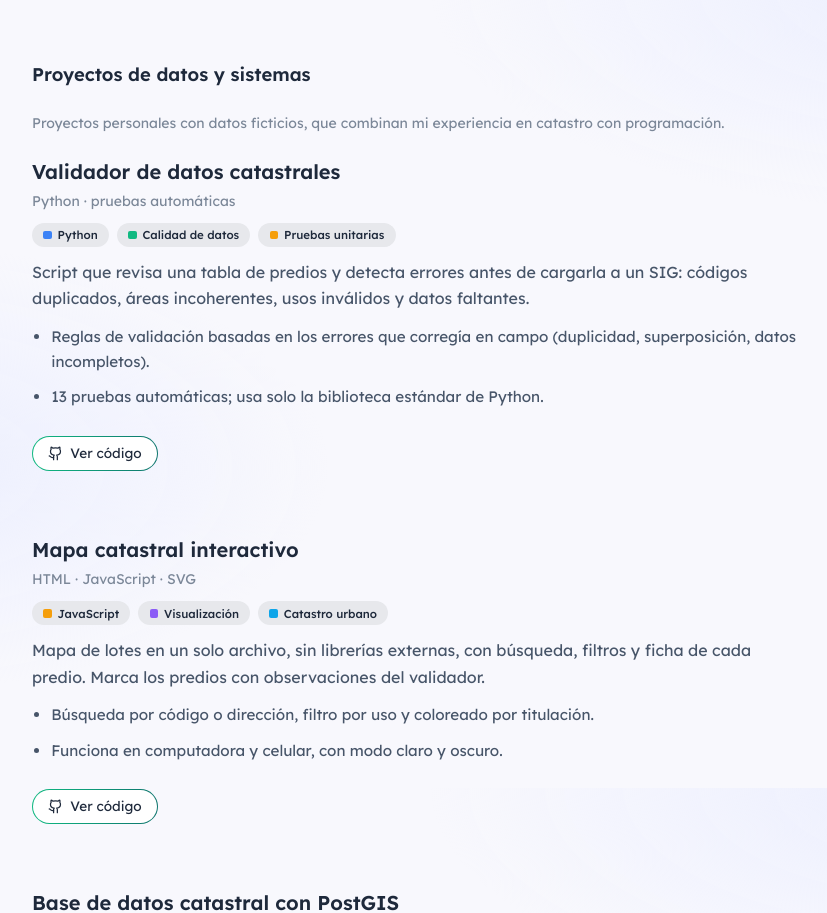
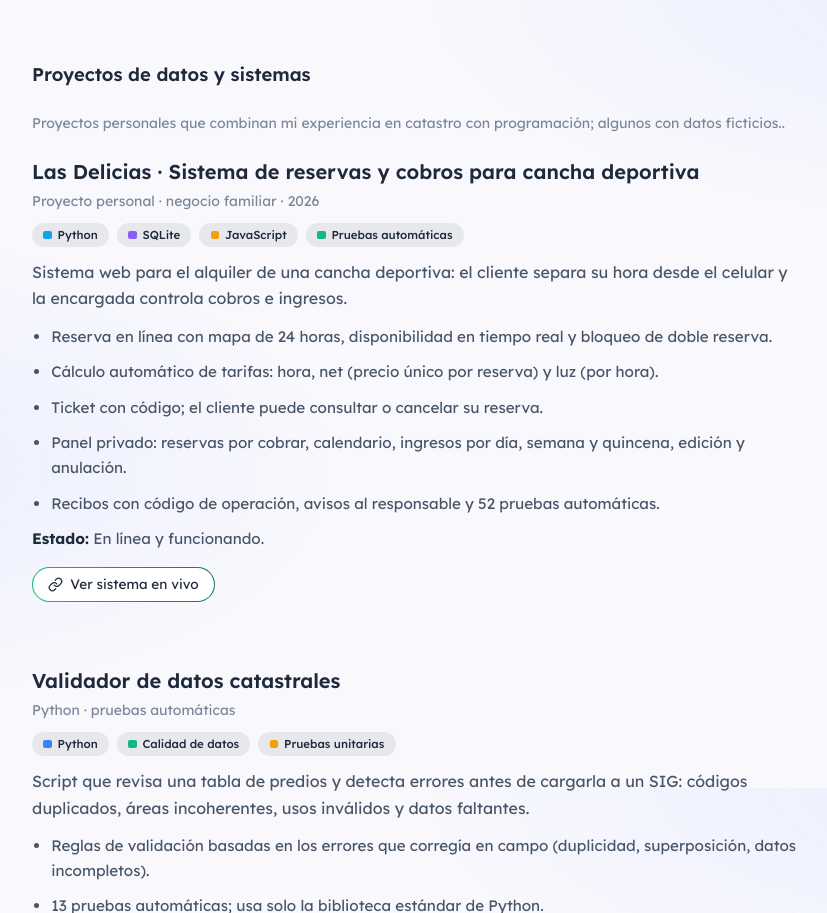
Before and after one commit to cifuentes8/portafolio, a plain HTML site: page index.html in a window 1280 px wide. Shown: the part 5612-6525 px from the top of the page, without its empty margins (120-947 px from the left). Drawn offline with nearby package versions, Linux system fonts and the light colour scheme.

Commit message:
Update index.html

```diff
--- a/index.html
+++ b/index.html
@@ -446,7 +446,25 @@
 
         <div class="max-w-3xl">
           <h3 class="h3">Proyectos de datos y sistemas</h3>
-          <p class="muted text-sm mb-6">Proyectos personales con datos ficticios, que combinan mi experiencia en catastro con programación.</p>
+          <p class="muted text-sm mb-6">Proyectos personales que combinan mi experiencia en catastro con programación; algunos con datos ficticios..</p>
+          <article class="proj reveal">
+  <h4>Las Delicias · Sistema de reservas y cobros para cancha deportiva</h4>
+  <p class="muted text-sm mt-1">Proyecto personal · negocio familiar · 2026</p>
+  <div class="flex flex-wrap gap-2 my-3">
+    <span class="chip"><i style="background:#0ea5e9"></i>Python</span><span class="chip"><i style="background:#8b5cf6"></i>SQLite</span>
+    <span class="chip"><i style="background:#f59e0b"></i>JavaScript</span><span class="chip"><i style="background:#10b981"></i>Pruebas automáticas</span>
+  </div>
+  <p class="desc mb-3">Sistema web para el alquiler de una cancha deportiva: el cliente separa su hora desde el celular y la encargada controla cobros e ingresos.</p>
+  <ul class="list text-[.95rem]">
+    <li>Reserva en línea con mapa de 24 horas, disponibilidad en tiempo real y bloqueo de doble reserva.</li>
+    <li>Cálculo automático de tarifas: hora, net (precio único por reserva) y luz (por hora).</li>
+    <li>Ticket con código; el cliente puede consultar o cancelar su reserva.</li>
+    <li>Panel privado: reservas por cobrar, calendario, ingresos por día, semana y quincena, edición y anulación.</li>
+    <li>Recibos con código de operación, avisos al responsable y 52 pruebas automáticas.</li>
+  </ul>
+  <p class="mt-3 text-[.95rem]"><strong class="title">Estado:</strong> En línea y funcionando.</p>
+  <a href="https://migue2814.pythonanywhere.com" target="_blank" rel="noopener" class="pill mt-4"><svg class="ico"><use href="#i-link"/></svg>Ver sistema en vivo</a>
+</article>
 
           <article class="proj reveal">
             <h4>Validador de datos catastrales</h4>
```
